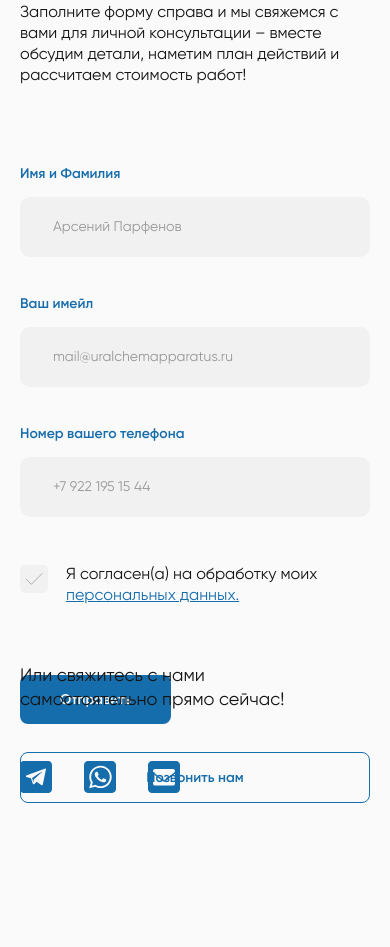
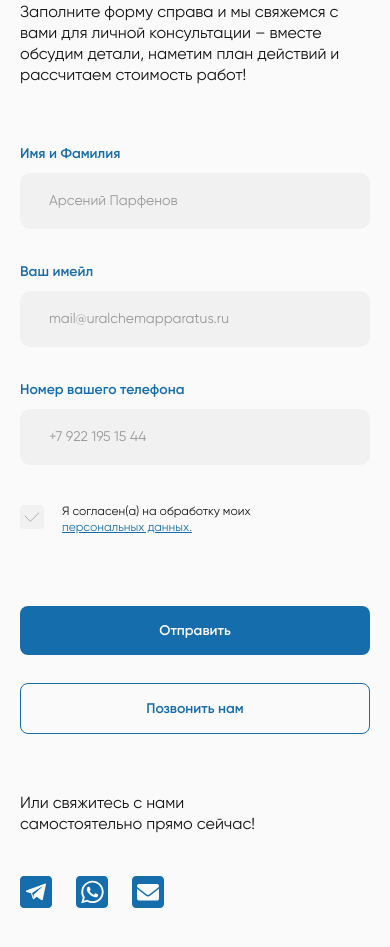
Before and after one commit to danelian/uralhim, a website: page src/index.html in a window 390 px wide. Shown: the part 5547-6494 px from the top of the page. Before the commit the page ends 6470 px from the top, so only its background shows below. Drawn offline with nearby package versions, Linux system fonts and the light colour scheme; files that its build step writes are made by us from their sources; files whose address does not match are found by name.

Commit message:
section ctabl - adaptation

```diff
--- a/src/scss/blocks/form.scss
+++ b/src/scss/blocks/form.scss
@@ -224,3 +224,47 @@ input[type="number"]::-webkit-outer-spin-button,
 input[type="number"]::-webkit-inner-spin-button {
 	display: none;
 }
+
+@include mobile {
+	.form {
+		&-label {
+			margin-bottom: 12px;
+		}
+		&-group {
+			margin-bottom: 36px;
+			a {
+				font-size: 16px;
+			}
+		}
+		&-checkbox {
+			margin-top: 40px;
+		}
+		&-input {
+			height: 56px;
+			padding: 21px 28px;
+		}
+	}
+	.wpcf7-list-item {
+		label {
+			max-width: 310px;
+			span {
+				padding-left: 42px;
+				font-size: 12px;
+				a {
+					font-size: 12px;
+				}
+			}
+			span:before {
+				width: 24px;
+				height: 24px;
+				border-radius: 4px;
+			}
+			span:after {
+				left: 4px;
+				top: 2px;
+				width: 15px;
+				height: 15px;
+			}
+		}
+	}
+}
--- a/src/scss/general.scss
+++ b/src/scss/general.scss
@@ -23,7 +23,7 @@ body {
 }
 .wpcf7-form p {
 	margin: 0 !important;
-	// width: 100%;
+	width: 100%;
 }
 section {
 	margin-bottom: 120px;
--- a/src/scss/widgets/ctabl.scss
+++ b/src/scss/widgets/ctabl.scss
@@ -46,3 +46,38 @@
     }
   }
 }
+
+@include tablet {
+  .ctabl {
+    &__form {
+      &>p {
+        max-width: 380px;
+      }
+      .wpcf7 {
+        margin-top: 60px;
+      }
+    }
+    .default__container {
+      max-width: 610px;
+    }
+    &__socials {
+      margin-top: 60px;
+      position: relative;
+      left: auto;
+      bottom: auto;
+      h3 {
+        margin-bottom: 40px;
+        font-size: 16px;
+      }
+    }
+  }
+  .socials {
+    .social {
+      width: 28px;
+      height: 28px;
+      &:not(:last-child) {
+        margin-right: 28px;
+      }
+    }
+  }
+}
```
Also changed, not shown: dist/css/style.css, dist/css/style.min.css.
